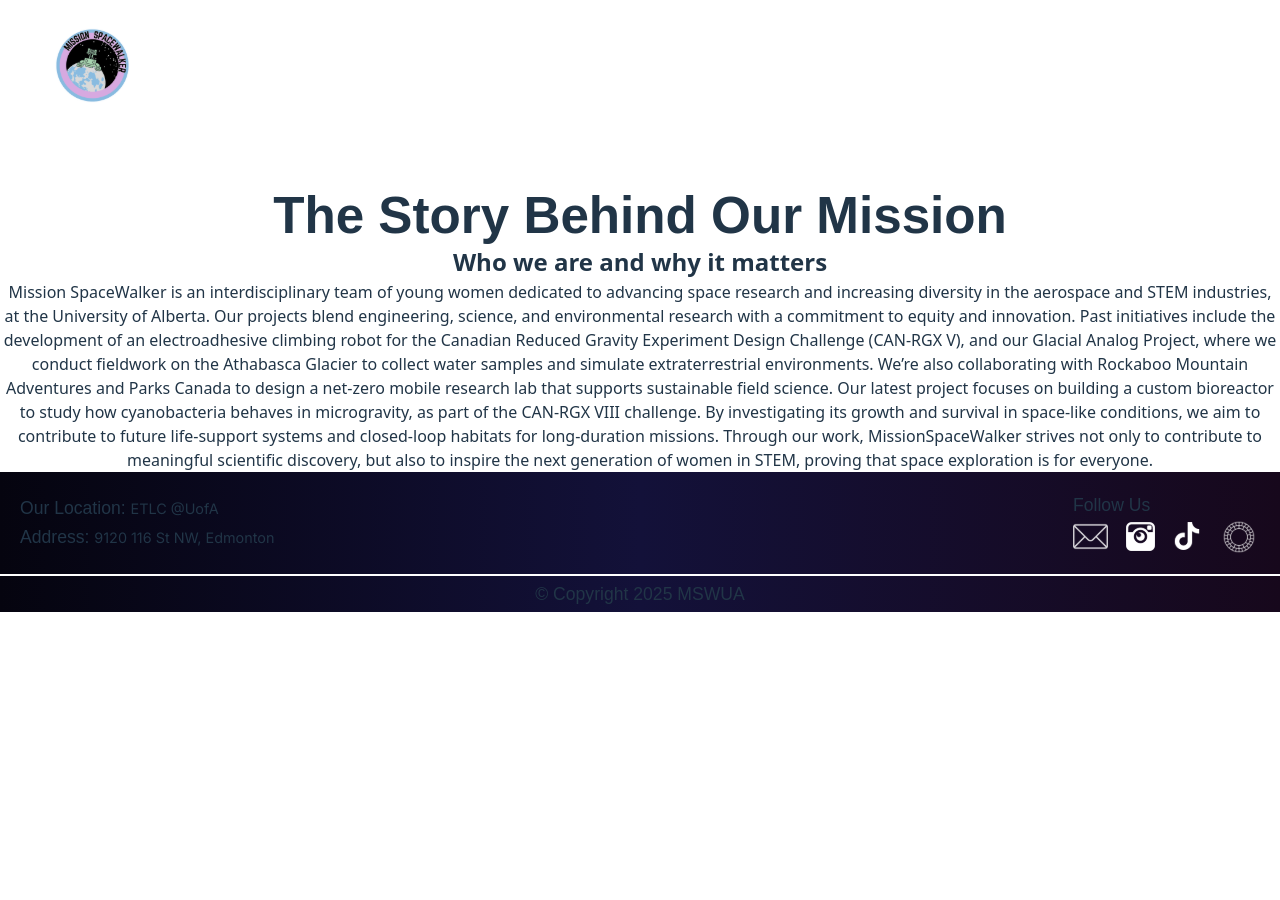
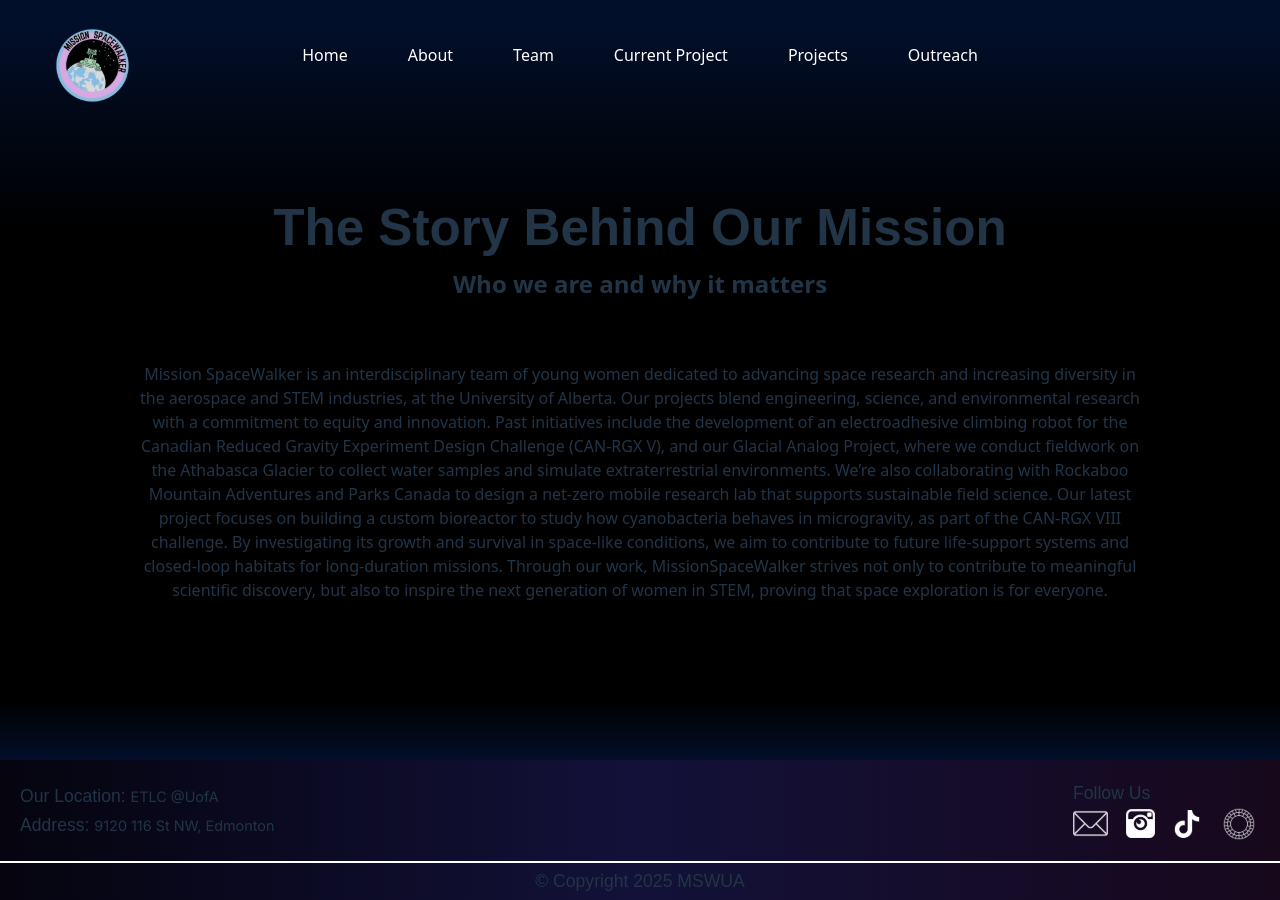
Before and after one commit to kalista13/MSWUA, a React (Vite) app: page /about in a window 1280 px wide. Before the commit the page ends 800 px from the top, so only its background shows below. Built offline with nearby package versions, Linux system fonts and the light colour scheme; the HTML template or start-up script is replaced by a standard one; a web font is replaced by a local one.

Commit message:
Incorporate draft style of about us and wip page

```diff
--- a/src/App.tsx
+++ b/src/App.tsx
@@ -10,6 +10,7 @@ import {useEffect} from "react";
 import { useLocation } from "react-router-dom";
 import { ProjectAbout } from './pages/projectpage/ProjectAbout.tsx';
 import { AboutPage } from './pages/aboutpage/AboutPage.tsx';
+import { WipPage } from './pages/wippage/WipPage.tsx';
 
 function App() {
   const ScrollToTop: React.FC = () => {
@@ -31,7 +32,7 @@ function App() {
         <Route path="/projects" element={<ProjectPage/>}/>
         <Route path="/projects/:slug" element={<ProjectAbout/>}/>
         <Route path="/about" element={<AboutPage/>}/>
-        <Route path="/" element={<AboutPage/>}/>
+        <Route path="/wip" element={<WipPage/>}/>
       </Routes>
       <Footer/>
     </>
--- a/src/components/Header.tsx
+++ b/src/components/Header.tsx
@@ -11,10 +11,10 @@ export function Header() {
           <ul className="header-text">
             <li><Link to="/">Home</Link></li>
             <li><Link to="/about">About</Link></li>
-            <li><a href="#team">Team</a></li>
-            <li><a href="#current-project">Current Project</a></li>
+            <li><Link to="/wip">Team</Link></li>
+            <li><Link to="/wip">Current Project</Link></li>
             <li><Link to="/projects">Projects</Link></li>
-            <li><a href="#outreach">Outreach</a></li>
+            <li><Link to="/wip">Outreach</Link></li>
           </ul>
         </nav>
         <img src={LogoImage} alt="logo image" className="logo" />
--- a/src/pages/aboutpage/AboutPage.css
+++ b/src/pages/aboutpage/AboutPage.css
@@ -0,0 +1,15 @@
+#about-section {
+  display: flex;
+  flex-direction: column;
+  align-items: center;
+  gap: 10px;
+  width: 100vw;
+  height: 70vh;
+  padding-top: 200px;
+   background: linear-gradient(var(--project-glow)3%, var(--bg-color) 30%, var(--bg-color) 92%, var(--project-glow) 100%);
+}
+
+#about-section p {
+  margin-top: 50px;
+  width: clamp(500px, 80vw, 1000px);
+}
--- a/src/pages/aboutpage/AboutPage.tsx
+++ b/src/pages/aboutpage/AboutPage.tsx
@@ -1,3 +1,4 @@
+import './AboutPage.css';
 
 export function AboutPage() {
   return (
--- /dev/null
+++ b/src/pages/wippage/WipPage.tsx
@@ -0,0 +1,18 @@
+import "./WipPage.css";
+
+export function WipPage() {
+  return (
+    <>
+      <section id="wip">
+        <div className="wip">
+          <h1>
+            This page is currently under development.
+          </h1>
+          <h2>
+            Coming soon!
+          </h2>
+        </div>
+      </section>
+    </>
+  )
+}
```
Also changed, not shown: src/assets/images/background/bg-wip.png (added), src/pages/wippage/WipPage.css (added).
